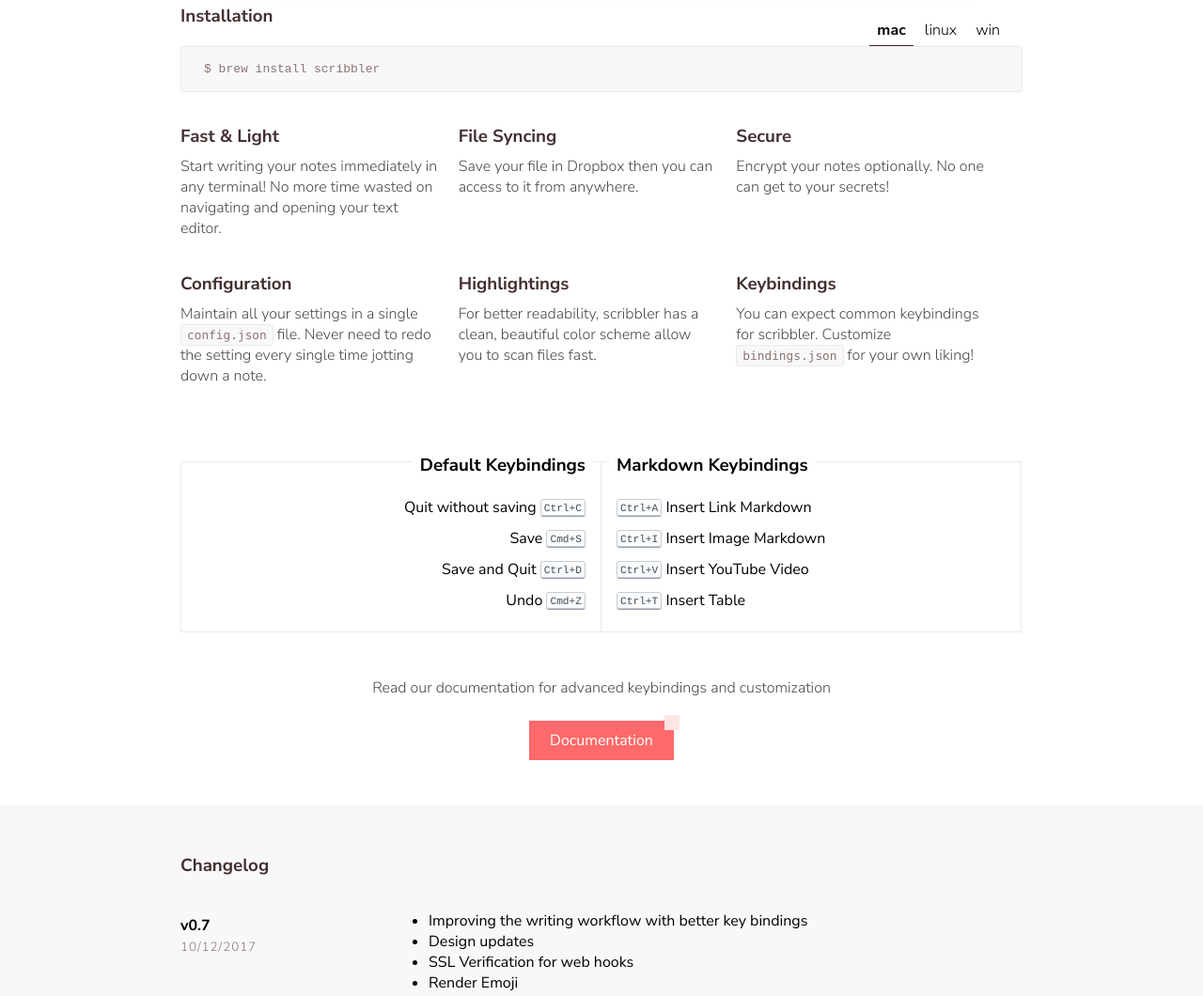
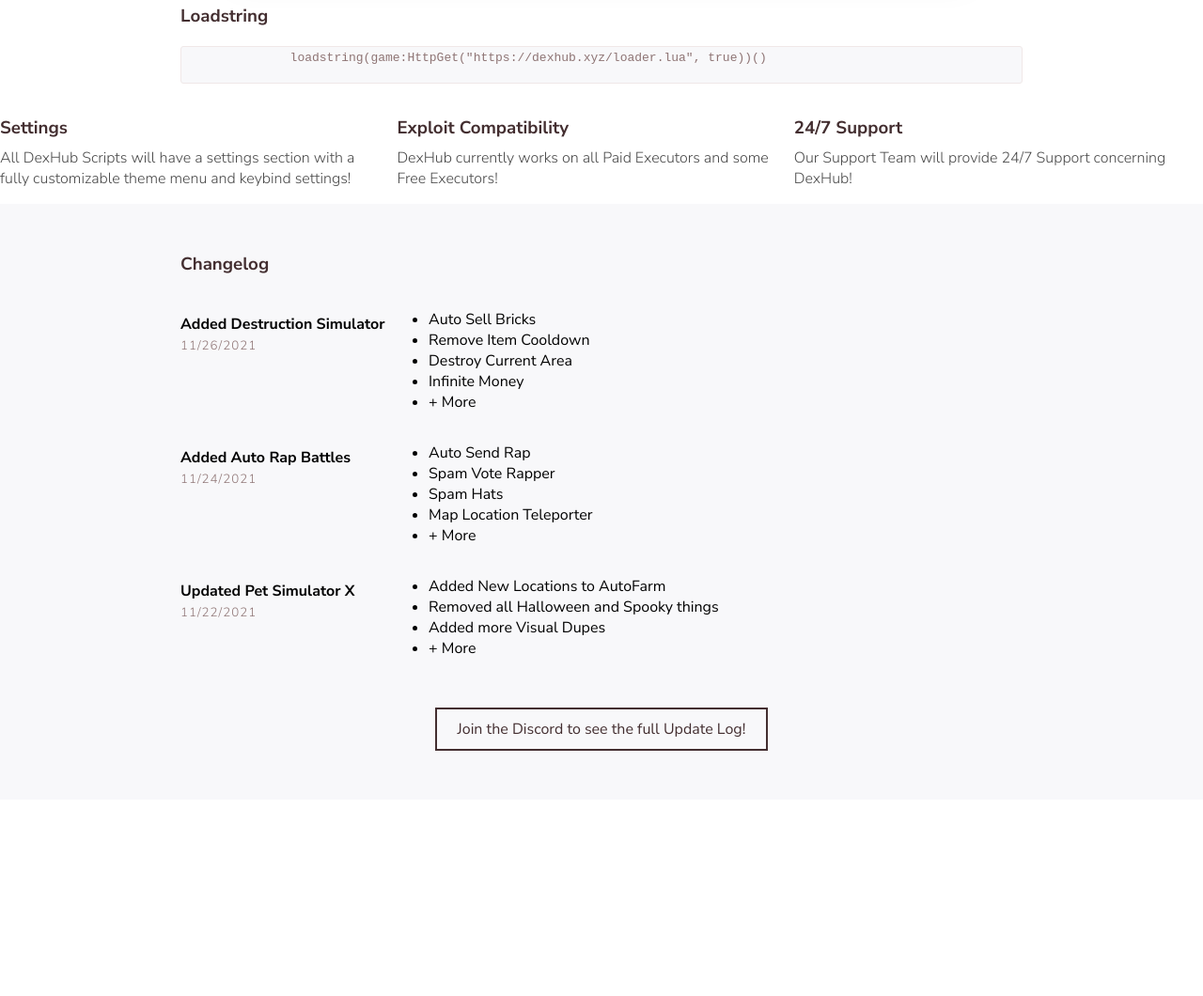
Before and after one commit to BinaryDex/DexHubWebTest, a plain HTML site: page index.html in a window 1280 px wide. Shown: the part 536-1596 px from the top of the page at 94% size. After the commit the page ends 1387 px from the top, so only its background shows below. Drawn offline with nearby package versions, Linux system fonts and the light colour scheme.

Commit message:
Update index.html

```diff
--- a/index.html
+++ b/index.html
@@ -4,7 +4,7 @@
       <meta charset="utf-8">
       <meta name="description" content="">
       <meta name="viewport" content="width=device-width, initial-scale=1">
-      <title>Scribbler - a codding landing page template for codrops</title>
+      <title>DexHub</title>
       <link rel="stylesheet" href="https://cdnjs.cloudflare.com/ajax/libs/font-awesome/4.7.0/css/font-awesome.min.css">
       <link href="https://fonts.googleapis.com/css?family=Nunito+Sans:300,400,600,700,800,900" rel="stylesheet">
       <link rel="stylesheet" href="https://cdnjs.cloudflare.com/ajax/libs/highlight.js/9.12.0/styles/railscasts.min.css">
@@ -17,13 +17,13 @@
       <div class="logo"></div>
       <ul class="menu">
         <div class="menu__item toggle"><span></span></div>
-        <li class="menu__item"><a href="doc.html" class="link link--dark"><i class="fa fa-book"></i> Documentation</a></li>
-        <li class="menu__item"><a href="" class="link link--dark"><i class="fa fa-github"></i> Github</a></li>
+        <li class="menu__item"><a href="https://discord.io/dexhub" class="link link--dark"><i class="fa fa-book"></i> Discord</a></li>
+        <li class="menu__item"><a href="https://github.com/HonestlyDex/DexHub" class="link link--dark"><i class="fa fa-github"></i> Github</a></li>
       </ul>
     </nav>
     <div class="hero">
-      <h1 class="hero__title">Scribbler</h1>
-      <p class="hero__description">Take your markdown notes in terminal</p>
+      <h1 class="hero__title">DexHub</h1>
+      <p class="hero__description">Mediocre Script Hub</p>
     </div>
     <div class="hero__terminal">
       <pre>
@@ -33,111 +33,75 @@
     </div>
     <div class="wrapper">
       <div class="installation">
-        <h3 class="section__title">Installation</h3>
-        <div class="tab__container">
-          <ul class="tab__menu">
-            <li class="tab active" data-tab="mac">mac</li>
-            <li class="tab" data-tab="linux">linux</li>
-            <li class="tab" data-tab="win">win</li>
-          </ul>
+        <h3 class="section__title">Loadstring</h3>
           <pre class="nohighlight code">
-            <code class="tab__pane active mac">$  brew install scribbler</code>
-            <code class="tab__pane linux">$  apt-get install scribbler</code>
-            <code class="tab__pane win">$  gem install scribbler</code>
+            <code class="">loadstring(game:HttpGet("https://dexhub.xyz/loader.lua", true))()</code>
           </pre>
         </div>
       </div>
       <div class="feature">
         <div class="feature__item">
-          <h3 class="section__title">Fast & Light</h3>
-          <p>Start writing your notes immediately in any terminal! No more time wasted on navigating and opening your text editor.</p>
+          <h3 class="section__title">Settings</h3>
+          <p>All DexHub Scripts will have a settings section with a fully customizable theme menu and keybind settings!</p>
         </div>
         <div class="feature__item">
-          <h3 class="section__title">File Syncing</h3>
-          <p>Save your file in Dropbox then you can access to it from anywhere.</p>
+          <h3 class="section__title">Exploit Compatibility</h3>
+          <p>DexHub currently works on all Paid Executors and some Free Executors!</p>
         </div>
         <div class="feature__item">
-          <h3 class="section__title">Secure</h3>
-          <p>Encrypt your notes optionally. No one can get to your secrets! </p>
-        </div>
-        <div class="feature__item">
-          <h3 class="section__title">Configuration</h3>
-          <p>Maintain all your settings in a single <span class="code code--inline">config.json</span> file. Never need to redo the setting every single time jotting down a note.</p>
-        </div>
-        <div class="feature__item">
-          <h3 class="section__title">Highlightings</h3>
-          <p>For better readability, scribbler has a clean, beautiful color scheme allow you to scan files fast.</p>
-        </div>
-        <div class="feature__item">
-          <h3 class="section__title">Keybindings</h3>
-          <p>You can expect common keybindings for scribbler. Customize <span class="code code--inline">bindings.json</span> for your own liking! </p>
+          <h3 class="section__title">24/7 Support</h3>
+          <p>Our Support Team will provide 24/7 Support concerning DexHub!</p>
         </div>
       </div>
-      <div class="keybinding">
-        <ul class="keybinding__detail">
-          <h3 class="keybinding__title">Default Keybindings</h3>
-          <li>Quit without saving <span class="keybinding__label">Ctrl+C</span></li>
-          <li>Save <span class="keybinding__label">Cmd+S</span></li>
-          <li>Save and Quit <span class="keybinding__label">Ctrl+D</span></li>
-          <li>Undo <span class="keybinding__label">Cmd+Z</span></li>
-        </ul>
-        <ul class="keybinding__detail">
-          <h3 class="keybinding__title">Markdown Keybindings</h3>
-          <li><span class="keybinding__label">Ctrl+A</span> Insert Link Markdown</li>
-          <li><span class="keybinding__label">Ctrl+I</span> Insert Image Markdown</li>
-          <li><span class="keybinding__label">Ctrl+V</span> Insert YouTube Video</li>
-          <li><span class="keybinding__label">Ctrl+T</span> Insert Table</li>
-        </ul>
-      </div>
-      <div class="callout">
-        <p>Read our documentation for advanced keybindings and customization</p>
-        <a href="doc.html" class="button--primary">Documentation</a>
-      </div>
-    </div>
     <div class="changelog">
       <div class="wrapper">
         <h3 class="section__title">Changelog</h3>
         <div class="changelog__item">
           <div class="changelog__meta">
-            <h4 class="changelog__title">v0.7</h4>
-            <small class="changelog__date">10/12/2017</small>
+            <h4 class="changelog__title">Added Destruction Simulator</h4>
+            <small class="changelog__date">11/26/2021</small>
           </div>
           <div class="changelog__detail">
             <ul>
-              <li>Improving the writing workflow with better key bindings</li>
-              <li>Design updates</li>
-              <li>SSL Verification for web hooks</li>
-              <li>Render Emoji</li>
+              <li>Auto Sell Bricks</li>
+              <li>Remove Item Cooldown</li>
+              <li>Destroy Current Area</li>
+              <li>Infinite Money</li>
+              <li>+ More</li>
             </ul>
           </div>
         </div>
         <div class="changelog__item">
           <div class="changelog__meta">
-            <h4 class="changelog__title">v0.6</h4>
-            <small class="changelog__date">7/30/2017</small>
+            <h4 class="changelog__title">Added Auto Rap Battles</h4>
+            <small class="changelog__date">11/24/2021</small>
           </div>
           <div class="changelog__detail">
             <ul>
-              <li>Adding Unicode support</li>
-              <li>Basic text highlighting</li>
-              <li>Fresh Design</li>
+              <li>Auto Send Rap</li>
+              <li>Spam Vote Rapper</li>
+              <li>Spam Hats</li>
+              <li>Map Location Teleporter</li>
+              <li>+ More</li>
             </ul>
           </div>
         </div>
         <div class="changelog__item">
           <div class="changelog__meta">
-            <h4 class="changelog__title">v0.5</h4>
-            <small class="changelog__date">5/10/2017</small>
+            <h4 class="changelog__title">Updated Pet Simulator X</h4>
+            <small class="changelog__date">11/22/2021</small>
           </div>
           <div class="changelog__detail">
             <ul>
-              <li>Save default md file in new folders</li>
-              <li>Ability to quick search on existing notes</li>
+              <li>Added New Locations to AutoFarm</li>
+              <li>Removed all Halloween and Spooky things</li>
+              <li>Added more Visual Dupes</li>
+              <li>+ More</li>
             </ul>
           </div>
         </div>
         <div class="changelog__callout">
-          <a href="#" class="button--secondary">Checkout Full Log</a>
+          <a href="https://discord.io/dexhub" class="button--secondary">Join the Discord to see the full Update Log!</a>
         </div>
       </div>
     </div>
```
